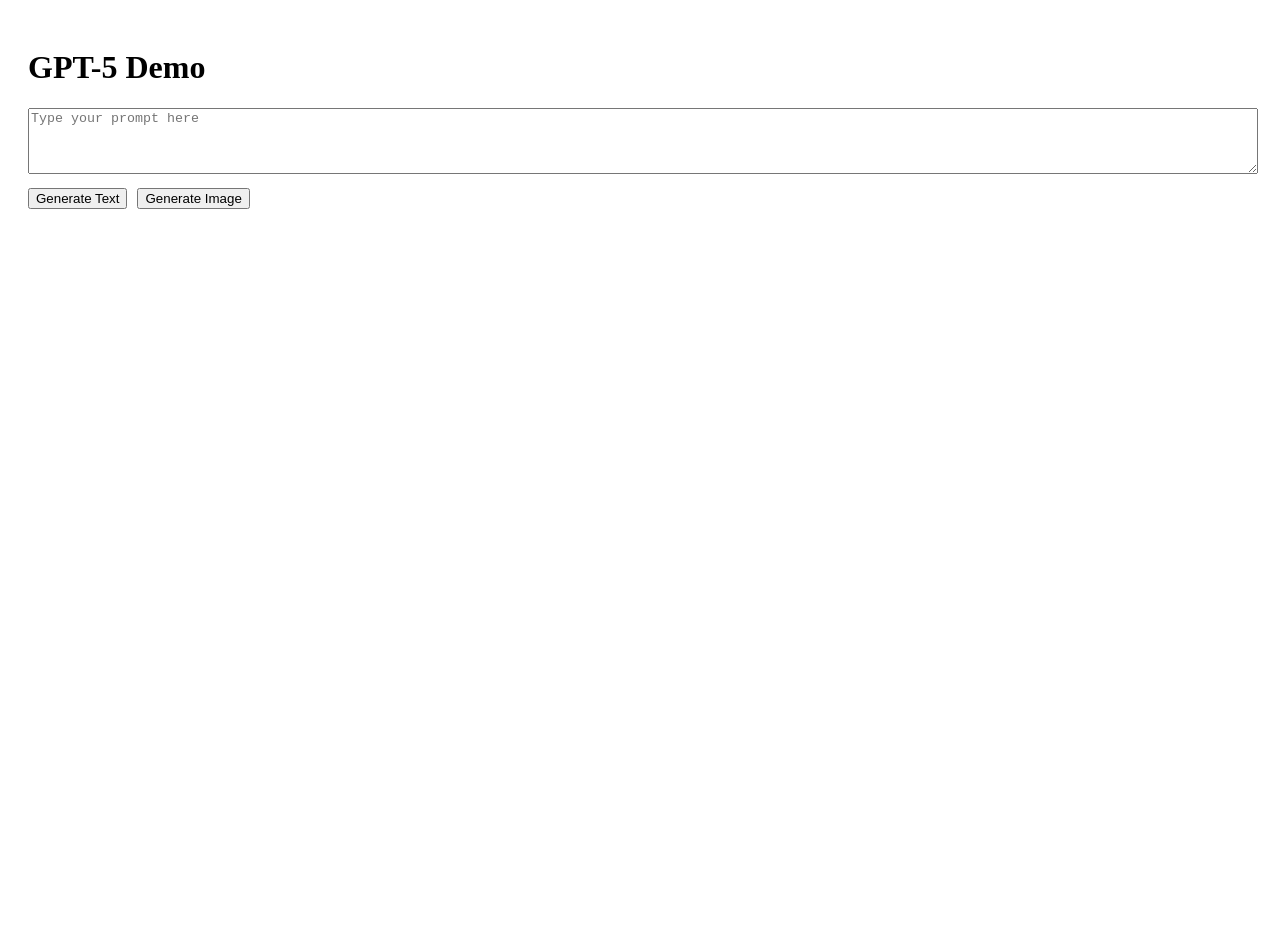
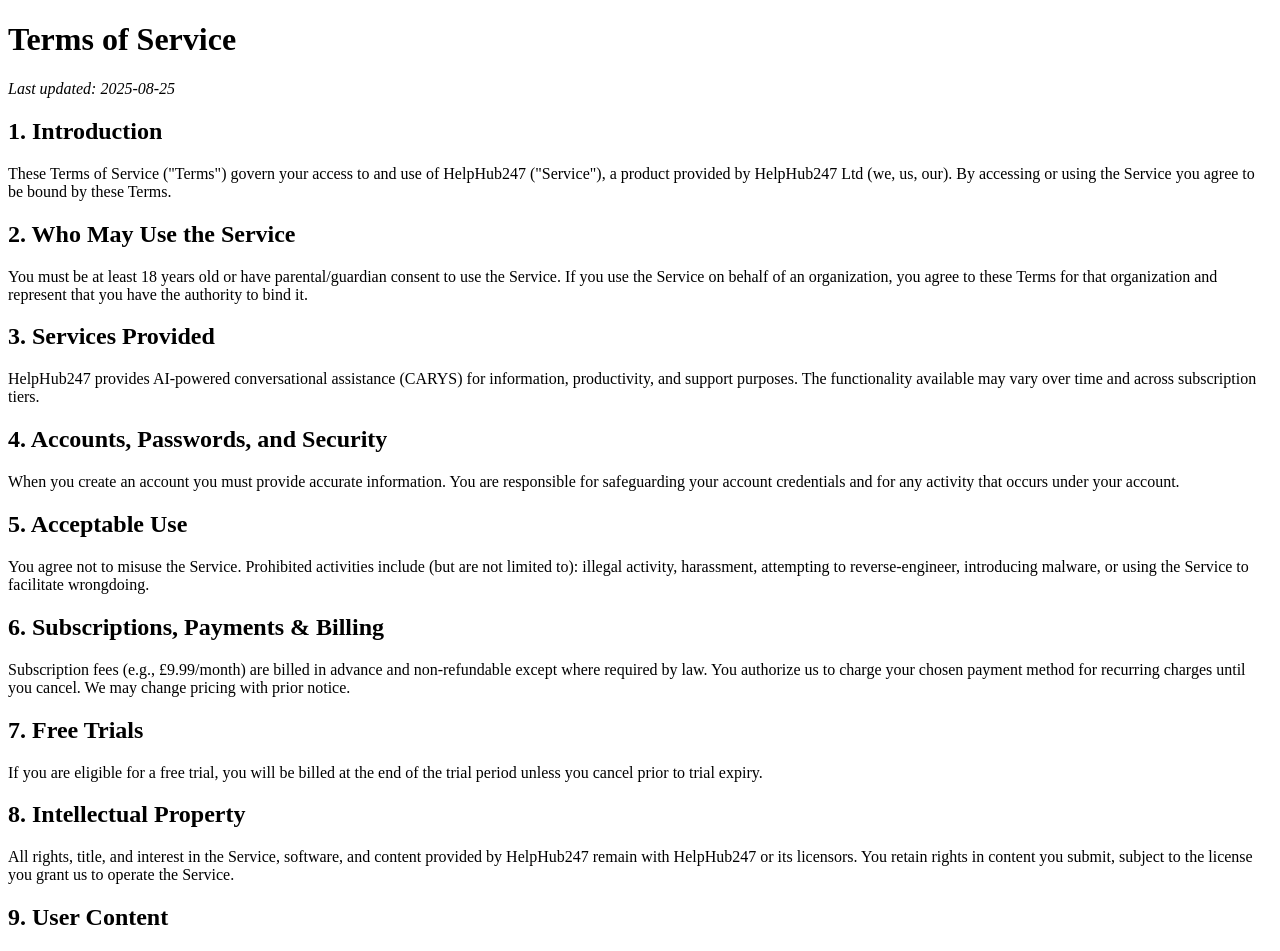
Before and after one commit to michaelperry101/Helphub247-v6-demo, a Next.js app: page / in a window 1280 px wide. Shown: the top 951 px of the page. Before the commit the page ends 800 px from the top, so only its background shows below. Built offline with nearby package versions, Linux system fonts and the light colour scheme.

Commit message:
Add files via upload

```diff
--- /dev/null
+++ b/app/page.js
@@ -0,0 +1,56 @@
+export default function TermsPage(){
+  return (
+    <div className="card prose dark:prose-invert max-w-none">
+      <h1>Terms of Service</h1>
+      <p><em>Last updated: 2025-08-25</em></p>
+
+      <h2>1. Introduction</h2>
+      <p>These Terms of Service ("Terms") govern your access to and use of HelpHub247 ("Service"), a product provided by HelpHub247 Ltd (we, us, our). By accessing or using the Service you agree to be bound by these Terms.</p>
+
+      <h2>2. Who May Use the Service</h2>
+      <p>You must be at least 18 years old or have parental/guardian consent to use the Service. If you use the Service on behalf of an organization, you agree to these Terms for that organization and represent that you have the authority to bind it.</p>
+
+      <h2>3. Services Provided</h2>
+      <p>HelpHub247 provides AI-powered conversational assistance (CARYS) for information, productivity, and support purposes. The functionality available may vary over time and across subscription tiers.</p>
+
+      <h2>4. Accounts, Passwords, and Security</h2>
+      <p>When you create an account you must provide accurate information. You are responsible for safeguarding your account credentials and for any activity that occurs under your account.</p>
+
+      <h2>5. Acceptable Use</h2>
+      <p>You agree not to misuse the Service. Prohibited activities include (but are not limited to): illegal activity, harassment, attempting to reverse-engineer, introducing malware, or using the Service to facilitate wrongdoing.</p>
+
+      <h2>6. Subscriptions, Payments & Billing</h2>
+      <p>Subscription fees (e.g., £9.99/month) are billed in advance and non-refundable except where required by law. You authorize us to charge your chosen payment method for recurring charges until you cancel. We may change pricing with prior notice.</p>
+
+      <h2>7. Free Trials</h2>
+      <p>If you are eligible for a free trial, you will be billed at the end of the trial period unless you cancel prior to trial expiry.</p>
+
+      <h2>8. Intellectual Property</h2>
+      <p>All rights, title, and interest in the Service, software, and content provided by HelpHub247 remain with HelpHub247 or its licensors. You retain rights in content you submit, subject to the license you grant us to operate the Service.</p>
+
+      <h2>9. User Content</h2>
+      <p>By uploading or submitting content, you grant HelpHub247 a limited license to use, store, and process this content to provide and improve the Service. You must have rights to the content you upload.</p>
+
+      <h2>10. Privacy and Data</h2>
+      <p>Our Privacy Policy explains how we collect and process personal data. By using the Service you consent to processing as described in the Privacy Policy.</p>
+
+      <h2>11. Disclaimers</h2>
+      <p>The Service is provided "as is" and "as available." We do not warrant that the Service will be error-free, secure, or uninterrupted. CARYS provides information that may be incorrect or incomplete; the Service should not be relied upon for critical decisions.</p>
+
+      <h2>12. Limitation of Liability</h2>
+      <p>To the maximum extent permitted by law, HelpHub247 and its affiliates shall not be liable for indirect, incidental, special, consequential, or punitive damages arising out of your use of the Service.</p>
+
+      <h2>13. Indemnification</h2>
+      <p>You agree to indemnify and hold harmless HelpHub247 against claims arising from your breach of these Terms or your misuse of the Service.</p>
+
+      <h2>14. Termination</h2>
+      <p>We may suspend or terminate your access if you breach these Terms or to comply with legal obligations. You may cancel your subscription at any time.</p>
+
+      <h2>15. Governing Law</h2>
+      <p>These Terms are governed by the laws of England and Wales, and you agree to the non-exclusive jurisdiction of the English courts.</p>
+
+      <h2>16. Contact</h2>
+      <p>If you have questions about these Terms, contact legal@helphub247.com</p>
+    </div>
+  )
+}
```
